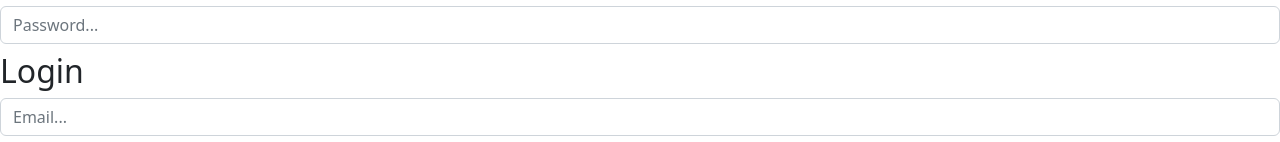
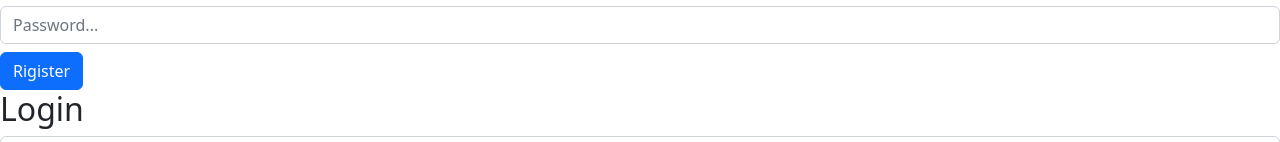
Before and after one commit to BahamaDev/mortgage-calc-app, a React (Create React App) app: page /register in a window 1280 px wide. Shown: the part 144-286 px from the top of the page. Built offline with nearby package versions, Linux system fonts and the light colour scheme.

Commit message:
Login functional.  Needs AuthstateChange Function

```diff
--- a/src/App.js
+++ b/src/App.jsx
@@ -2,6 +2,12 @@ import React from "react";
 import { useState, useEffect } from "react";
 import { BrowserRouter as Router, Routes, Route } from "react-router-dom";
 import app from "./components/Firebase";
+import { auth } from "./components/Firebase";
+
+import {
+  createUserWithEmailAndPassword,
+  onAuthStateChanged,
+} from "firebase/auth";
 import SavedData from "./components/SavedData";
 import NavBar from "./components/NavBar";
 import Main from "./components/Main";
@@ -9,6 +15,7 @@ import Main from "./components/Main";
 import Login from "./components/Login";
 import Register from "./components/Register";
 
+// Sets active user to the current logged in user.
 function App() {
   const [purchasePrice, setPurchasePrice] = useState();
   const [downPayment, setDownPayment] = useState();
@@ -23,7 +30,11 @@ function App() {
   const [registerPassword, setRegisterPassword] = useState("");
   const [loginEmail, setLoginEmail] = useState("");
   const [loginPassword, setLoginPassword] = useState("");
+  const [activeUser, setActiveUser] = useState();
 
+  // Related to Main Input, Calculation, Output and Saving
+  // Related to Main Input, Calculation, Output and Saving
+  // Related to Main Input, Calculation, Output and Saving
   const handlePurchaseChange = (e) => {
     e.preventDefault();
     setPurchasePrice(e.target.value);
@@ -89,7 +100,30 @@ function App() {
     }
   };
 
-  const regitster = async () => {};
+  // onAuthStateChanged(auth, (currentUser) => {
+  //   setActiveUser(currentUser || null);
+  // });
+
+  useEffect(() => {
+    // onAuthStateChanged();
+  }, []);
+
+  // Related to Registration and Login
+  // Related to Registration and Login
+  // Related to Registration and Login
+
+  const register = async () => {
+    try {
+      const user = await createUserWithEmailAndPassword(
+        auth,
+        registerEmail,
+        registerPassword
+      );
+      console.log(user);
+    } catch (error) {
+      console.log(error.message);
+    }
+  };
 
   const login = async () => {};
 
@@ -115,11 +149,12 @@ function App() {
 
   return (
     <>
-      <NavBar />
+      <NavBar auth={auth} />
 
       <Register
         setRegisterPassword={setRegisterPassword}
         setRegisterEmail={setRegisterEmail}
+        register={register}
       />
       <Login
         setLoginPassword={setLoginPassword}
--- a/src/components/Firebase.jsx
+++ b/src/components/Firebase.jsx
@@ -1,7 +1,7 @@
 // Import the functions you need from the SDKs you need
 import { initializeApp } from "firebase/app";
 import { getAnalytics } from "firebase/analytics";
-import { getAuth } from "firebase/auth";
+import { getAuth, onAuthStateChanged } from "firebase/auth";
 // TODO: Add SDKs for Firebase products that you want to use
 // https://firebase.google.com/docs/web/setup#available-libraries
 
@@ -20,6 +20,8 @@ const firebaseConfig = {
 // Initialize Firebase
 const app = initializeApp(firebaseConfig);
 const analytics = getAnalytics(app);
+
+// auth contains info of user that is logged in.
 export const auth = getAuth(app);
 
 export default app;
--- a/src/components/NavBar.jsx
+++ b/src/components/NavBar.jsx
@@ -1,11 +1,12 @@
 import React from "react";
 import SavedData from "./SavedData";
 
-const NavBar = () => {
+const NavBar = ({ activeUser }) => {
   return (
     <>
       <div>
         <nav className="navbar navbar-dark bg-dark">
+          <h2 className="text-white"></h2>
           <a className="navbar-brand" href="">
             <img src="/" width="30" height="30" alt="" />
           </a>
--- a/src/components/Register.jsx
+++ b/src/components/Register.jsx
@@ -1,9 +1,15 @@
 import React from "react";
 
-const Register = ({ setRegisterEmail, setRegisterPassword }) => {
+const Register = ({
+  setRegisterEmail,
+  setRegisterPassword,
+  register,
+
+}) => {
   return (
     <>
-    <h2>Register</h2>
+
+      <h2>Register</h2>
       <input
         className="form-control mb-2"
         type="text"
@@ -24,6 +30,9 @@ const Register = ({ setRegisterEmail, setRegisterPassword }) => {
         }}
         required
       />
+      <button className="btn btn-primary" onClick={register}>
+        Rigister
+      </button>
     </>
   );
 };
--- a/src/components/SavedData.jsx
+++ b/src/components/SavedData.jsx
@@ -1,6 +1,6 @@
 import React from "react";
 
-const SavedData = ({ saved, deleteEntry, reloadEntry }) => {
+const SavedData = ({ saved, deleteEntry, reloadEntry,  }) => {
   console.log(saved);
 
   return (
```
